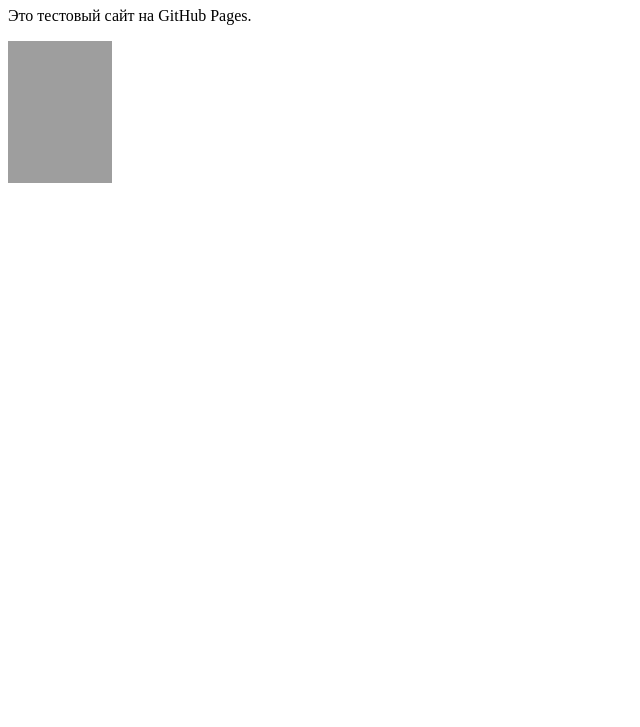
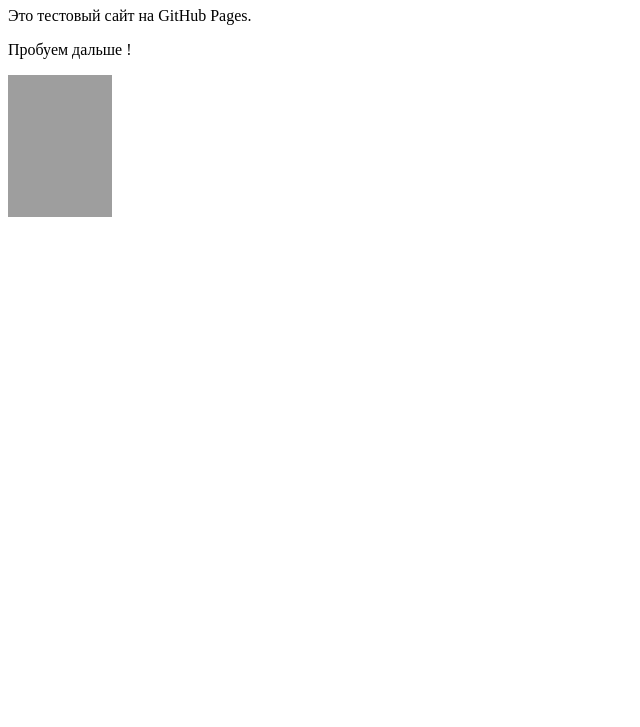
Before and after one commit to pvm12/site-test, a plain HTML site: page index.html in a window 1280 px wide. Shown: the part 73-800 px from the top of the page, without its empty margins (0-640 px from the left). Drawn offline with Linux system fonts and the light colour scheme; grey boxes are pictures that could not be loaded.

Commit message:
Update index.html

```diff
--- a/index.html
+++ b/index.html
@@ -7,6 +7,7 @@
 <body>
   <h1>Привет, мир!</h1>
   <p>Это тестовый сайт на GitHub Pages.</p>
+  <p>Пробуем дальше !</p>
   <img src="1625633439457.jpg" width="104" height="142">
 </body>
 </html>
```
